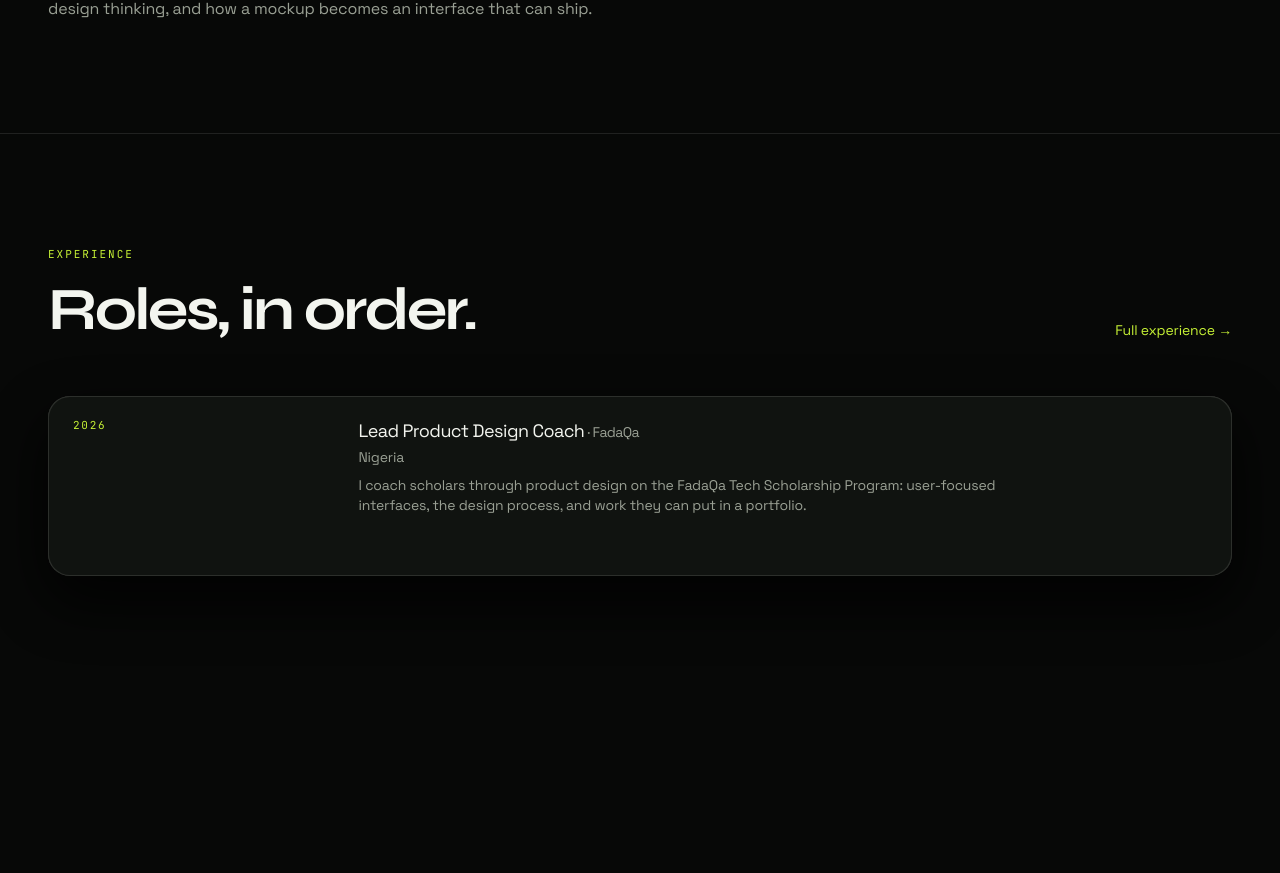
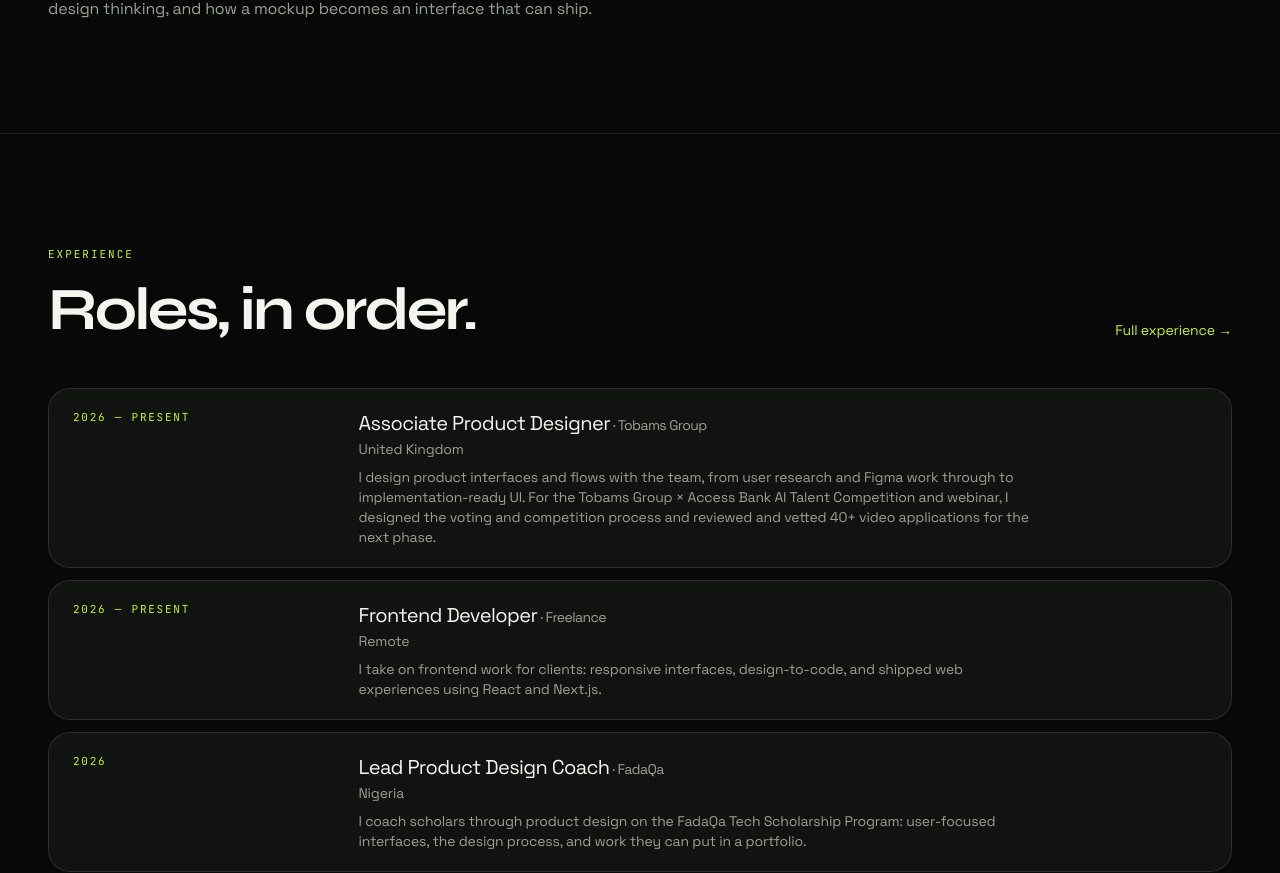
Before and after one commit to CourageCharly/Courage-Livingstone, a Next.js app: page /about in a window 1280 px wide. Shown: the part 1575-2448 px from the top of the page. Built offline with nearby package versions, Linux system fonts and the light colour scheme.

Commit message:
Drop card stacking and match selected-work image height to the title list.
Experience and In public use section rise instead of a sticky stack. What I do titles and 14px body copy match the other cards.

```diff
--- a/src/app/about/page.tsx
+++ b/src/app/about/page.tsx
@@ -7,7 +7,6 @@ import TechMarks from "@/components/layout/tech-marks";
 import ContactBanner from "@/components/shared/contact-banner";
 import Portrait from "@/components/about/portrait";
 import Rise from "@/components/motion/rise";
-import CardStack from "@/components/shared/card-stack";
 import MaskLines from "@/components/shared/mask-lines";
 
 export const metadata: Metadata = {
@@ -74,7 +73,7 @@ export default function AboutPage() {
         </PageWrapper>
       </section>
 
-      <section className="relative border-t border-white/10 py-20 md:py-28">
+      <section className="relative overflow-hidden border-t border-white/10 py-20 md:py-28">
         <PageWrapper className="relative">
           <Rise className="flex flex-wrap items-end justify-between gap-6">
             <div>
@@ -85,17 +84,15 @@ export default function AboutPage() {
               Full experience →
             </Link>
           </Rise>
-          <CardStack className="mt-12">
-            {experience.map((item) => (
-              <article
-                key={`${item.org}-${item.dates}`}
-                className="panel grid gap-2 px-5 py-4 shadow-[0_24px_60px_rgba(0,0,0,0.35)] sm:grid-cols-12 sm:px-6 sm:py-5"
-              >
+          <div className="mt-12 grid gap-3">
+            {experience.map((item, index) => (
+              <Rise key={`${item.org}-${item.dates}`} delay={index * 0.04}>
+                <article className="panel grid gap-2 px-5 py-4 sm:grid-cols-12 sm:px-6 sm:py-5">
                   <p className="font-mono text-[11px] tracking-[0.16em] text-lime uppercase sm:col-span-3">
                     {item.dates}
                   </p>
                   <div className="min-w-0 sm:col-span-9">
-                  <h3 className="text-lg tracking-[-0.03em]">
+                    <h3 className="text-lg tracking-[-0.03em] sm:text-xl">
                       {item.title}
                       <span className="text-sm text-muted-foreground"> · {item.org}</span>
                     </h3>
@@ -103,8 +100,9 @@ export default function AboutPage() {
                     <p className="mt-2 max-w-2xl text-sm text-muted-foreground">{item.body}</p>
                   </div>
                 </article>
+              </Rise>
             ))}
-          </CardStack>
+          </div>
         </PageWrapper>
       </section>
 
@@ -175,12 +173,10 @@ export default function AboutPage() {
             <p className="kicker text-lime">Also</p>
             <h2 className="display mt-4 text-4xl sm:text-6xl">In public.</h2>
           </Rise>
-          <CardStack className="mt-12">
-            {notes.map((note) => (
-              <article
-                key={note.title}
-                className="panel p-6 shadow-[0_24px_60px_rgba(0,0,0,0.35)] sm:p-8"
-              >
+          <div className="mt-12 grid gap-4 md:grid-cols-2">
+            {notes.map((note, index) => (
+              <Rise key={note.title} delay={index * 0.06} className="h-full">
+                <article className="panel flex h-full flex-col p-6 sm:p-8">
                   <h3 className="text-2xl tracking-[-0.04em]">{note.title}</h3>
                   <p className="mt-3 text-sm text-muted-foreground">{note.body}</p>
                   <div className="mt-6 flex flex-wrap gap-4">
@@ -197,8 +193,9 @@ export default function AboutPage() {
                     ))}
                   </div>
                 </article>
+              </Rise>
             ))}
-          </CardStack>
+          </div>
         </PageWrapper>
       </section>
 
--- a/src/app/experience/page.tsx
+++ b/src/app/experience/page.tsx
@@ -4,7 +4,6 @@ import { certifications, education, experience, training } from "@/lib/profile";
 import PageWrapper from "@/components/layout/page-wrapper";
 import TechMarks from "@/components/layout/tech-marks";
 import Rise from "@/components/motion/rise";
-import CardStack from "@/components/shared/card-stack";
 import MaskLines from "@/components/shared/mask-lines";
 import ContactBanner from "@/components/shared/contact-banner";
 
@@ -31,13 +30,10 @@ export default function ExperiencePage() {
       </section>
 
       <section className="py-12 md:py-16">
-        <PageWrapper>
-          <CardStack>
-            {experience.map((item) => (
-              <article
-                key={`${item.org}-${item.dates}`}
-                className="panel grid gap-2 px-5 py-4 shadow-[0_24px_60px_rgba(0,0,0,0.35)] sm:grid-cols-12 sm:px-6 sm:py-5"
-              >
+        <PageWrapper className="space-y-3">
+          {experience.map((item, index) => (
+            <Rise key={`${item.org}-${item.dates}`} delay={index * 0.04}>
+              <article className="panel grid gap-2 px-5 py-4 sm:grid-cols-12 sm:px-6 sm:py-5">
                 <div className="sm:col-span-4">
                   <p className="font-mono text-[11px] tracking-[0.16em] text-lime uppercase">{item.dates}</p>
                   <p className="mt-1 text-sm text-muted-foreground">{item.place}</p>
@@ -48,8 +44,8 @@ export default function ExperiencePage() {
                   <p className="mt-2 max-w-2xl text-sm text-muted-foreground">{item.body}</p>
                 </div>
               </article>
-            ))}
-          </CardStack>
+            </Rise>
+          ))}
         </PageWrapper>
       </section>
 
--- a/src/app/services/page.tsx
+++ b/src/app/services/page.tsx
@@ -52,8 +52,8 @@ export default function ServicesPage() {
                     <span className="font-mono text-[11px] tracking-[0.16em] text-foreground/40">{item.index}</span>
                   </div>
                   <div className="lg:col-span-8">
-                    <h2 className="text-3xl tracking-[-0.04em]">{item.title}</h2>
-                    <p className="mt-3 max-w-2xl text-lg text-muted-foreground">{item.body}</p>
+                    <h2 className="text-2xl tracking-[-0.04em] sm:text-3xl">{item.title}</h2>
+                    <p className="mt-3 max-w-2xl text-sm text-muted-foreground">{item.body}</p>
                     <p className="mt-6 text-sm text-foreground/80">
                       <span className="kicker mr-3 text-lime">Seen in</span>
                       {where[index]}
--- a/src/components/home/approach.tsx
+++ b/src/components/home/approach.tsx
@@ -29,7 +29,7 @@ const ServicesGrid = () => {
                     </span>
                     <span className="font-mono text-[11px] tracking-[0.16em] text-foreground/40">{item.index}</span>
                   </div>
-                  <h3 className="mt-8 text-2xl font-medium tracking-[-0.04em]">{item.title}</h3>
+                  <h3 className="mt-8 text-2xl tracking-[-0.04em]">{item.title}</h3>
                   <p className="mt-3 max-w-md flex-1 text-sm text-muted-foreground">{item.body}</p>
                   <span className="mt-8 inline-flex items-center gap-2 text-sm text-lime">
                     Explore
--- a/src/components/shared/card-stack.tsx
+++ /dev/null
@@ -1,64 +0,0 @@
-"use client";
-
-import { Children, cloneElement, isValidElement, useRef, useState, type ReactNode } from "react";
-import { motion, useMotionValueEvent, useReducedMotion, useScroll } from "framer-motion";
-import { cn } from "@/lib";
-import { ease } from "@/lib/motion";
-
-type Props = {
-  children: ReactNode;
-  className?: string;
-};
-
-const CardStack = ({ children, className }: Props) => {
-  const items = Children.toArray(children);
-  const reduce = useReducedMotion();
-  const ref = useRef<HTMLDivElement>(null);
-  const [active, setActive] = useState(0);
-  const { scrollYProgress } = useScroll({
-    target: ref,
-    offset: ["start start", "end end"],
-  });
-
-  useMotionValueEvent(scrollYProgress, "change", (value) => {
-    const next = Math.min(items.length - 1, Math.max(0, Math.floor(value * items.length + 0.001)));
-    setActive((current) => (current === next ? current : next));
-  });
-
-  if (reduce || items.length < 2) {
-    return <div className={cn("space-y-3", className)}>{items}</div>;
-  }
-
-  return (
-    <div ref={ref} className={cn("relative", className)} style={{ height: `${items.length * 70}vh` }}>
-      <div className="sticky top-[5.75rem] flex min-h-[calc(100svh-7.5rem)] items-start pt-2">
-        <div className="relative w-full">
-          <div className="grid" aria-hidden>
-            {items.map((item, index) => (
-              <div key={`size-${index}`} className="invisible col-start-1 row-start-1">
-                {isValidElement(item) ? cloneElement(item) : item}
-              </div>
-            ))}
-          </div>
-          {items.map((item, index) => (
-            <motion.div
-              key={index}
-              initial={false}
-              animate={{
-                y: index > active ? 28 : 0,
-                opacity: index > active ? 0 : 1,
-              }}
-              transition={{ duration: 0.45, ease }}
-              className="absolute inset-0 [&>*]:h-full"
-              style={{ zIndex: index + 1, pointerEvents: index === active ? "auto" : "none" }}
-            >
-              {item}
-            </motion.div>
-          ))}
-        </div>
-      </div>
-    </div>
-  );
-};
-
-export default CardStack;
```
Also changed, not shown: src/components/home/selected-work.tsx (+12 -6 lines). Lines whose indentation alone changed are shown as unchanged.
